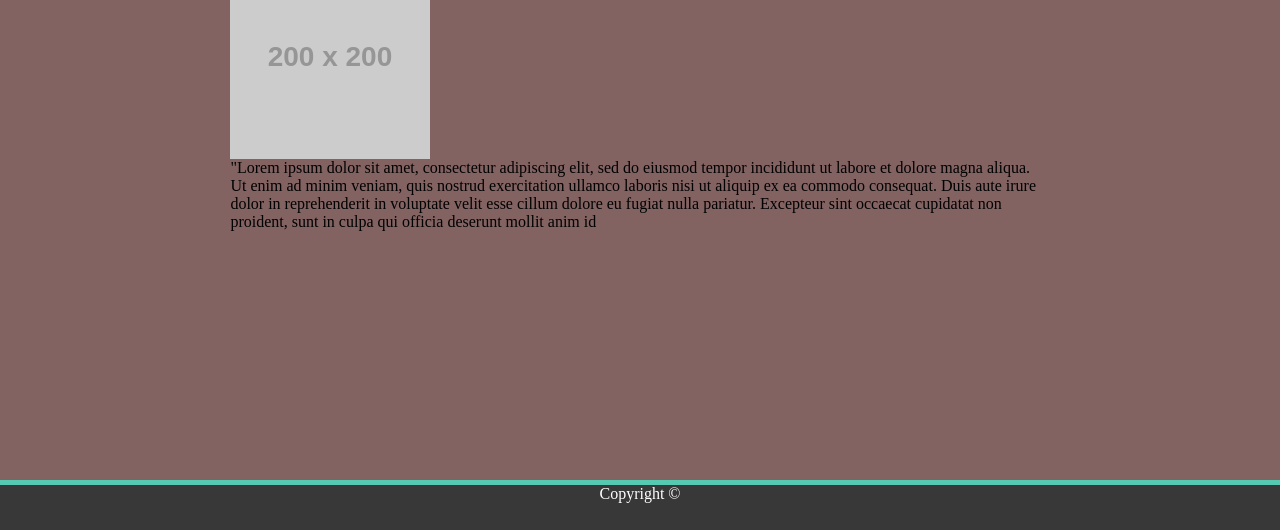
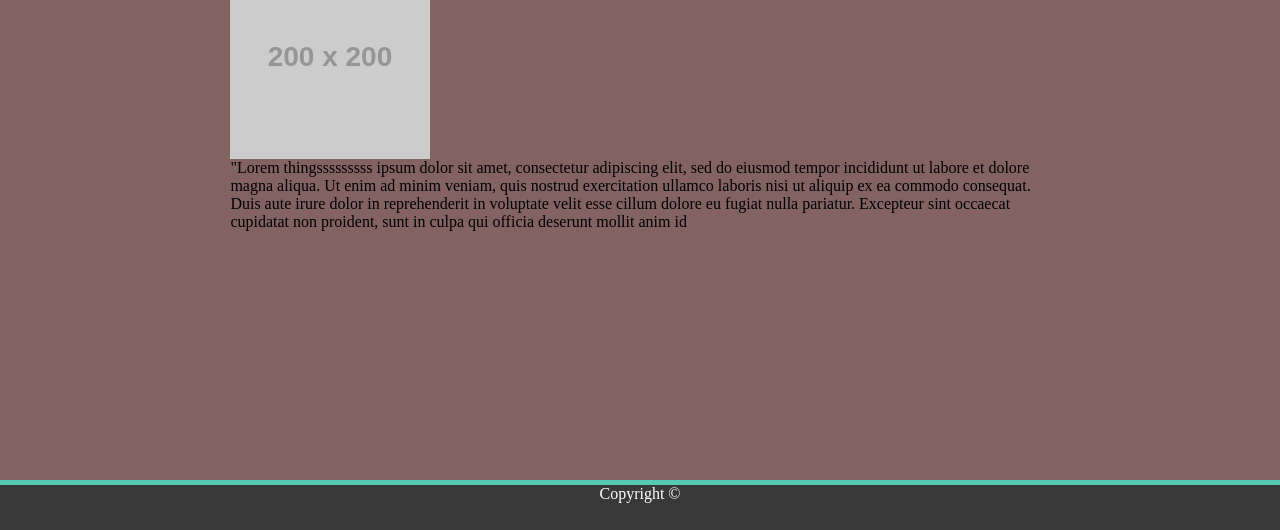
Before and after one commit to ajbarbati/Basic-Portfolio, a plain HTML site: page index.html in a window 1280 px wide. Shown: the part 270-800 px from the top of the page. Drawn offline with Linux system fonts and the light colour scheme; placeholder pictures from the web are drawn by us.

Commit message:
testchange

```diff
--- a/index.html
+++ b/index.html
@@ -31,7 +31,7 @@
             <img src="https://via.placeholder.com/200" alt="Pic of Me">
 
             <p class="text">
-                    "Lorem ipsum dolor sit amet, consectetur adipiscing elit, sed do eiusmod tempor incididunt
+                    "Lorem thingsssssssss ipsum dolor sit amet, consectetur adipiscing elit, sed do eiusmod tempor incididunt
                     ut labore et dolore magna aliqua. Ut enim ad minim veniam, quis nostrud exercitation
                     ullamco laboris nisi ut aliquip ex ea commodo consequat. Duis aute irure dolor in
                     reprehenderit in voluptate velit esse cillum dolore eu fugiat nulla pariatur. Excepteur
```
